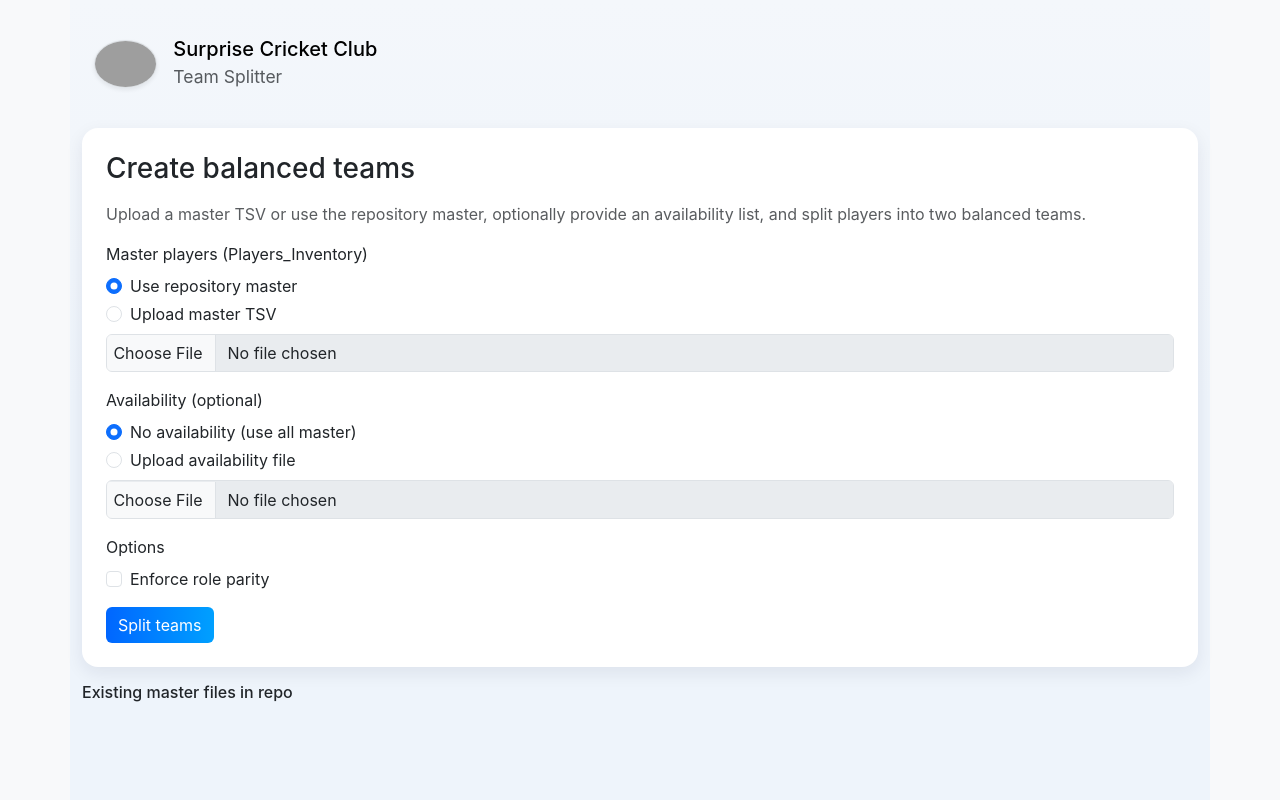
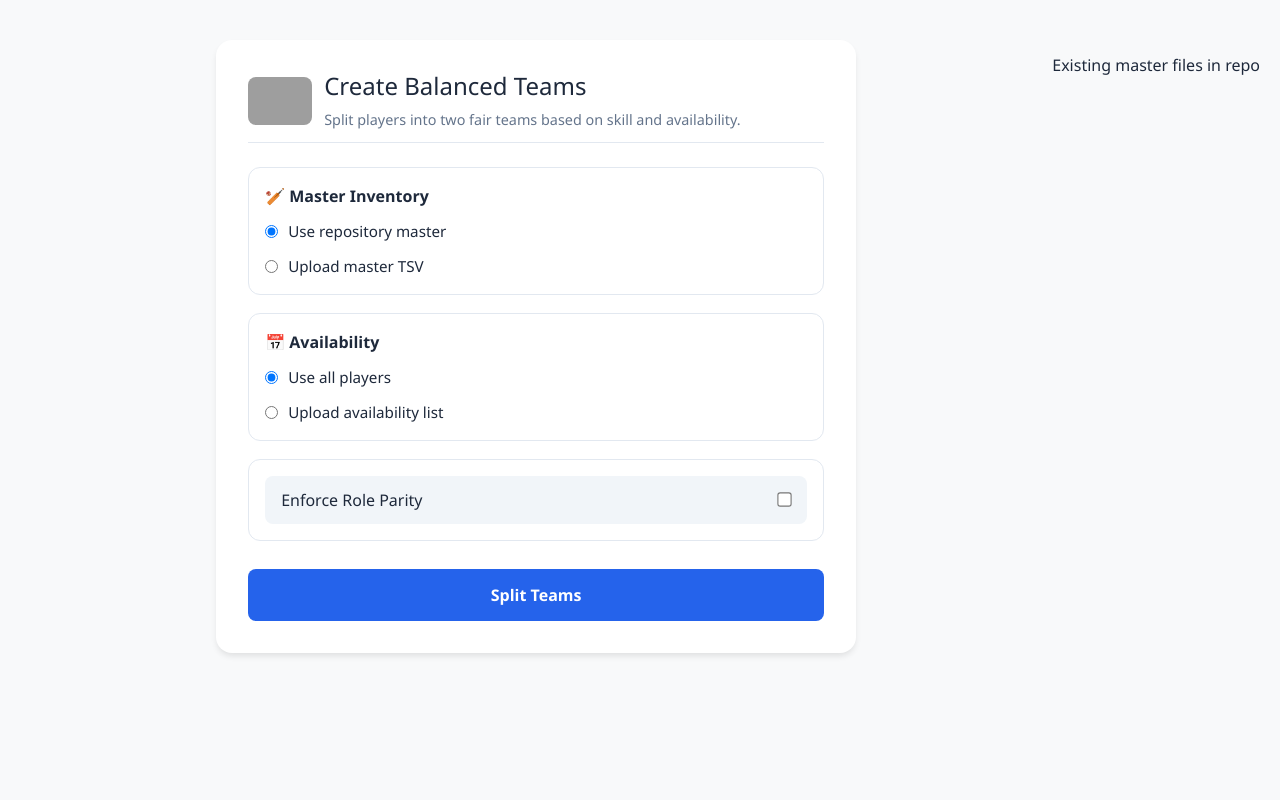
Before and after one commit to varunapj/CricketApp, a Flask app: page / in a window 1280 px wide. Run offline with Flask 3, Linux system fonts and the light colour scheme; grey boxes are pictures that could not be loaded.

Commit message:
UI: apply new modern CSS layout and adjust form/JS to match

```diff
--- a/static/app.js
+++ b/static/app.js
@@ -1,21 +1,19 @@
 document.addEventListener('DOMContentLoaded', function () {
-  const masterRepo = document.getElementById('master_repo');
-  const masterUpload = document.getElementById('master_upload');
-  const masterFile = document.getElementById('master_file');
+  const masterUpload = document.getElementById('upload-master');
+  const masterFile = document.querySelector('input[name="master_file"]');
 
-  const availNone = document.getElementById('avail_none');
-  const availUpload = document.getElementById('avail_upload');
-  const availFile = document.getElementById('availability_file');
+  const availUpload = document.getElementById('upload-avail');
+  const availFile = document.querySelector('input[name="availability_file"]');
 
   function updateMaster() {
-    masterFile.disabled = masterRepo.checked;
+    // file input display is handled by CSS; keep JS to prevent submission without file
   }
   function updateAvail() {
-    availFile.disabled = !(availUpload && availUpload.checked);
+    // no-op: CSS handles visibility
   }
 
-  [masterRepo, masterUpload].forEach(el => el && el.addEventListener('change', updateMaster));
-  [availNone, availUpload].forEach(el => el && el.addEventListener('change', updateAvail));
+  if (masterUpload) masterUpload.addEventListener('change', updateMaster);
+  if (availUpload) availUpload.addEventListener('change', updateAvail);
 
   updateMaster();
   updateAvail();
@@ -25,13 +23,15 @@
   if (form) {
     form.addEventListener('submit', function (e) {
       // ensure master chosen (repo is default)
-      if (masterUpload && masterUpload.checked && masterFile && masterFile.files.length === 0) {
+      const masterUploadChecked = document.getElementById('upload-master') && document.getElementById('upload-master').checked;
+      if (masterUploadChecked && masterFile && masterFile.files.length === 0) {
         e.preventDefault();
         alert('You selected to upload a master TSV but did not choose a file.');
         return false;
       }
 
-      if (availUpload && availUpload.checked && availFile && availFile.files.length === 0) {
+      const availUploadChecked = document.getElementById('upload-avail') && document.getElementById('upload-avail').checked;
+      if (availUploadChecked && availFile && availFile.files.length === 0) {
         e.preventDefault();
         alert('You selected to upload availability but did not choose a file.');
         return false;
--- a/static/style.css
+++ b/static/style.css
@@ -1,11 +1,51 @@
-.root-bg{min-height:100vh;background:linear-gradient(180deg,#f4f7fb 0%,#eef4fb 50%)}
-body { font-family: Inter, system-ui, -apple-system, 'Segoe UI', Roboto, 'Helvetica Neue', Arial; }
-.team-list { background:#f8f9fa; padding:12px; border-radius:6px; white-space:pre-wrap }
-.card { border-radius:12px; }
-.shadow-lg{box-shadow:0 6px 18px rgba(23,31,58,0.08)!important}
-.btn-primary{background:linear-gradient(90deg,#0066ff,#00a0ff);border:0}
-.navbar-brand img{object-fit:cover}
-.info-small{font-size:0.95rem;color:#6b7280}
+/* Replaced with provided CSS design */
+:root {
+	--primary: #2563eb;
+	--primary-hover: #1d4ed8;
+	--bg: #f8fafc;
+	--card-bg: #ffffff;
+	--text-main: #1e293b;
+	--text-muted: #64748b;
+	--border: #e2e8f0;
+}
 
-/* make file inputs look nicer */
-input[type=file]{padding:.4rem}
+body {
+	font-family: 'Segoe UI', system-ui, sans-serif;
+	background-color: var(--bg);
+	color: var(--text-main);
+	display: flex;
+	justify-content: center;
+	padding: 40px 20px;
+	margin: 0;
+}
+
+.container {
+	width: 100%;
+	max-width: 640px;
+	background: var(--card-bg);
+	padding: 32px;
+	border-radius: 16px;
+	box-shadow: 0 4px 6px -1px rgba(0,0,0,0.1);
+}
+
+header { margin-bottom: 24px; border-bottom: 1px solid var(--border); padding-bottom: 12px;}
+
+h1 { margin: 0; font-size: 1.5rem; color: var(--text-main); }
+p { margin: 8px 0 0; color: var(--text-muted); font-size: 0.9rem; }
+
+.section { margin-bottom: 18px; padding: 16px; border: 1px solid var(--border); border-radius: 12px; }
+.section-title { font-weight: 600; margin-bottom: 12px; display: flex; align-items: center; gap: 8px; }
+.option-group { display:flex; flex-direction:column; gap:12px }
+.radio-label { display:flex; align-items:center; cursor:pointer; gap:10px; font-size:0.95rem }
+
+.file-upload-wrapper { margin-top: 12px; display: none; }
+input[type=file] { width:100%; padding:8px; border:1px dashed var(--border); border-radius:8px; background:#f1f5f9; font-size:0.85rem }
+
+.switch-group { display:flex; align-items:center; justify-content:space-between; background:#f1f5f9; padding:12px 16px; border-radius:8px }
+
+.btn-submit { width:100%; background-color:var(--primary); color:white; border:none; padding:14px; border-radius:8px; font-weight:600; font-size:1rem; cursor:pointer; transition:background 0.2s; margin-top:10px }
+.btn-submit:hover { background-color:var(--primary-hover) }
+
+/* show file input when corresponding radio checked */
+input#upload-master:checked ~ .file-upload-wrapper,
+input#upload-avail:checked ~ .file-upload-wrapper { display:block }
--- a/templates/index.html
+++ b/templates/index.html
@@ -8,59 +8,55 @@
     <link href="/static/style.css" rel="stylesheet">
   </head>
   <body class="bg-light">
-    <div class="container py-4 root-bg">
-      <nav class="navbar mb-4 navbar-expand bg-transparent">
-        <div class="container-fluid align-items-center">
-          <a class="navbar-brand d-flex align-items-center gap-3" href="#">
-            <img src="/static/images/Surprise_Cricket_club.png" alt="Surprise Cricket Club" onerror="this.style.display='none'" height="48" class="rounded-circle border shadow-sm">
-            <div>
-              <div class="h5 mb-0">Surprise Cricket Club</div>
-              <small class="text-muted">Team Splitter</small>
-            </div>
-          </a>
+    <div class="container">
+      <header>
+        <div style="display:flex;align-items:center;gap:12px">
+          <img src="/static/images/Surprise_Cricket_club.png" alt="logo" onerror="this.style.display='none'" height="48" style="border-radius:8px;object-fit:cover">
+          <div>
+            <h1>Create Balanced Teams</h1>
+            <p>Split players into two fair teams based on skill and availability.</p>
+          </div>
         </div>
-      </nav>
+      </header>
+          <form id="splitForm" action="/split" method="post" enctype="multipart/form-data" novalidate>
+              <div class="section">
+                  <div class="section-title">🏏 Master Inventory</div>
+                  <div class="option-group">
+                      <label class="radio-label">
+                          <input type="radio" name="master_source" value="repo" checked> Use repository master
+                      </label>
+                      <label class="radio-label">
+                          <input type="radio" name="master_source" id="upload-master" value="upload"> Upload master TSV
+                          <div class="file-upload-wrapper">
+                              <input type="file" name="master_file" accept=".tsv,.txt,.csv">
+                          </div>
+                      </label>
+                  </div>
+              </div>
 
-      <div class="card bg-white border-0 shadow-lg rounded-4">
-        <div class="card-body p-4">
-          <h1 class="h3 mb-3">Create balanced teams</h1>
-          <p class="text-muted">Upload a master TSV or use the repository master, optionally provide an availability list, and split players into two balanced teams.</p>
-          <form id="splitForm" action="/split" method="post" enctype="multipart/form-data" novalidate>
-            <div class="mb-3">
-              <label class="form-label">Master players (Players_Inventory)</label>
-              <div class="form-check">
-                <input class="form-check-input" type="radio" name="master_source" id="master_repo" value="repo" checked>
-                <label class="form-check-label" for="master_repo">Use repository master</label>
-              </div>
-              <div class="form-check mt-1">
-                <input class="form-check-input" type="radio" name="master_source" id="master_upload" value="upload">
-                <label class="form-check-label" for="master_upload">Upload master TSV</label>
-              </div>
-              <input class="form-control mt-2" type="file" name="master_file" id="master_file" accept=".tsv,.txt,.csv" disabled>
+            <div class="section">
+                <div class="section-title">📅 Availability</div>
+                <div class="option-group">
+                    <label class="radio-label">
+                        <input type="radio" name="availability_source" value="none" checked> Use all players
+                    </label>
+                    <label class="radio-label">
+                        <input type="radio" name="availability_source" id="upload-avail" value="upload"> Upload availability list
+                        <div class="file-upload-wrapper">
+                            <input type="file" name="availability_file" accept=".tsv,.txt,.csv">
+                        </div>
+                    </label>
+                </div>
             </div>
 
-            <div class="mb-3">
-              <label class="form-label">Availability (optional)</label>
-              <div class="form-check">
-                <input class="form-check-input" type="radio" name="availability_source" id="avail_none" value="none" checked>
-                <label class="form-check-label" for="avail_none">No availability (use all master)</label>
-              </div>
-              <div class="form-check mt-1">
-                <input class="form-check-input" type="radio" name="availability_source" id="avail_upload" value="upload">
-                <label class="form-check-label" for="avail_upload">Upload availability file</label>
-              </div>
-              <input class="form-control mt-2" type="file" name="availability_file" id="availability_file" accept=".tsv,.txt,.csv" disabled>
+            <div class="section">
+                <div class="switch-group">
+                    <span>Enforce Role Parity</span>
+                    <input type="checkbox" name="role_parity" id="role_parity" style="transform:scale(1.1)">
+                </div>
             </div>
 
-            <div class="mb-3">
-              <label class="form-label d-block">Options</label>
-              <div class="form-check">
-                <input class="form-check-input" type="checkbox" name="role_parity" id="role_parity">
-                <label class="form-check-label" for="role_parity">Enforce role parity</label>
-              </div>
-            </div>
-
-            <button class="btn btn-primary" type="submit">Split teams</button>
+            <button class="btn-submit" type="submit">Split Teams</button>
           </form>
         </div>
       </div>
```
